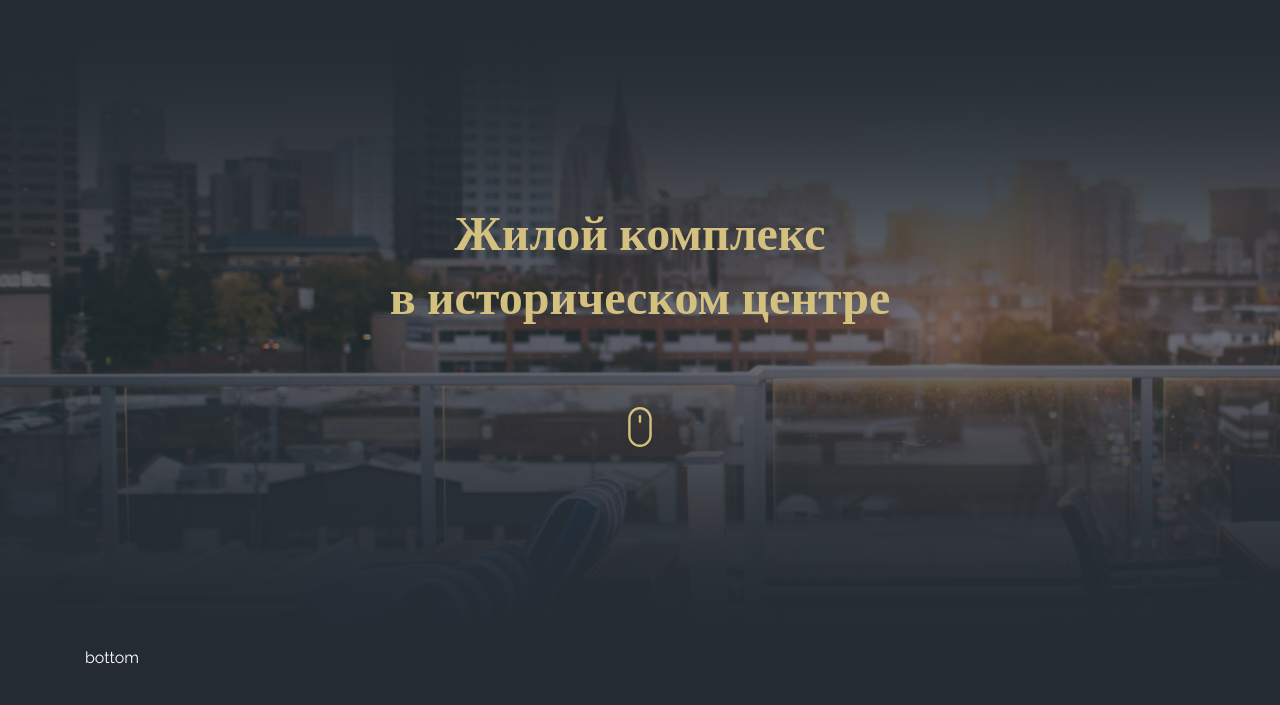
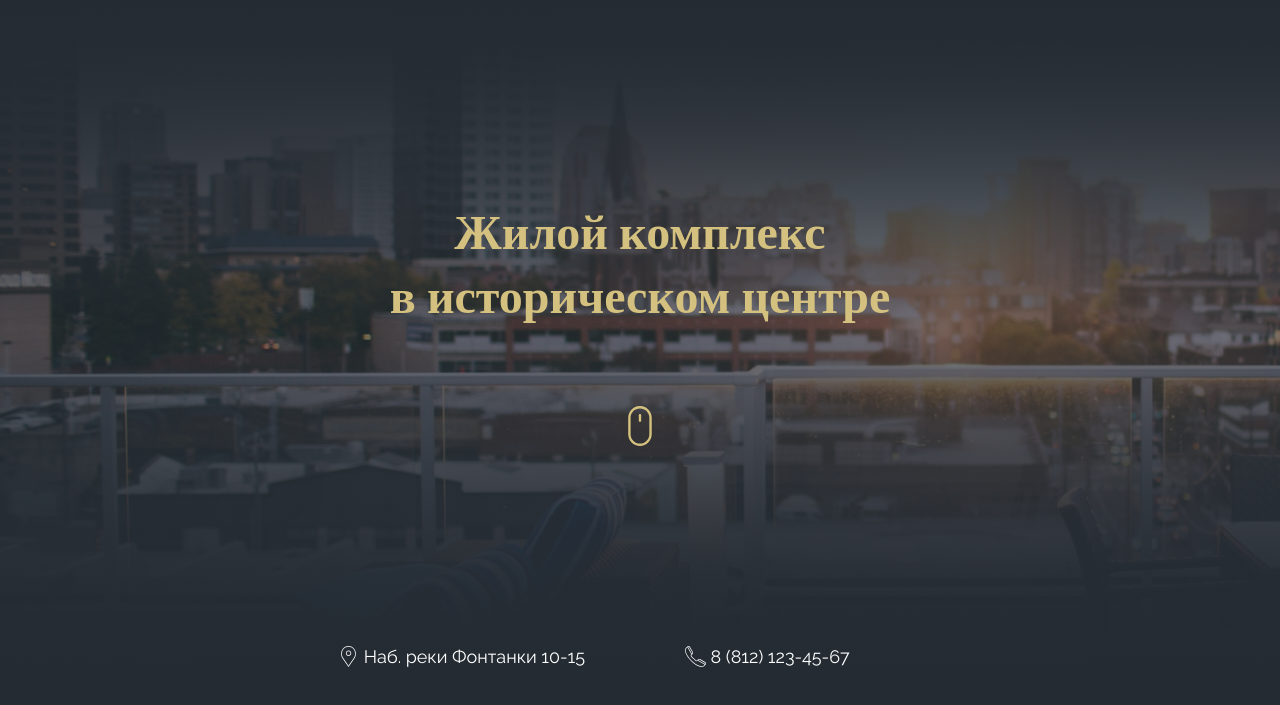
Before and after one commit to SvetlanaGreenFox/landing-page_loft, a website built with webpack: page src/index.html in a window 1280 px wide. Shown: the part 99-804 px from the top of the page. Built offline with nearby package versions, Linux system fonts and the light colour scheme.

Commit message:
Completed the header section

```diff
--- a/src/index.html
+++ b/src/index.html
@@ -54,7 +54,18 @@
             </div>
 
             <div class="header__footer">
-                <div class="container">bottom</div>
+                <div class="content-right">
+                    <a href="#section-map">
+                        <img class="contacts__icon" class="" src="./img/header/placeholder.svg" alt="adress">
+                        <span>Наб. реки Фонтанки 10-15</span>
+                    </a>
+                </div>
+                <div class="content-left">
+                    <a href="tel:+78121234567">
+                        <img class="contacts__icon" src="./img/header/phone-call.svg" alt="phone number">
+                        <span>8 (812) 123-45-67</span>
+                    </a>
+                </div>
             </div>
     </header>
 
--- a/src/sass/components/_header.scss
+++ b/src/sass/components/_header.scss
@@ -27,3 +27,19 @@
     color: $accent;
     margin-bottom: 81px;
 }
+
+.header__footer {
+    display: grid;
+    grid-template-columns: 1fr 1fr;
+    font-size: 18px;
+    gap: 30px;
+}
+
+.content-right {
+    text-align: right;
+    padding-right: 40px;
+}
+
+.content-left {
+    padding-left: 30px;
+}
```
